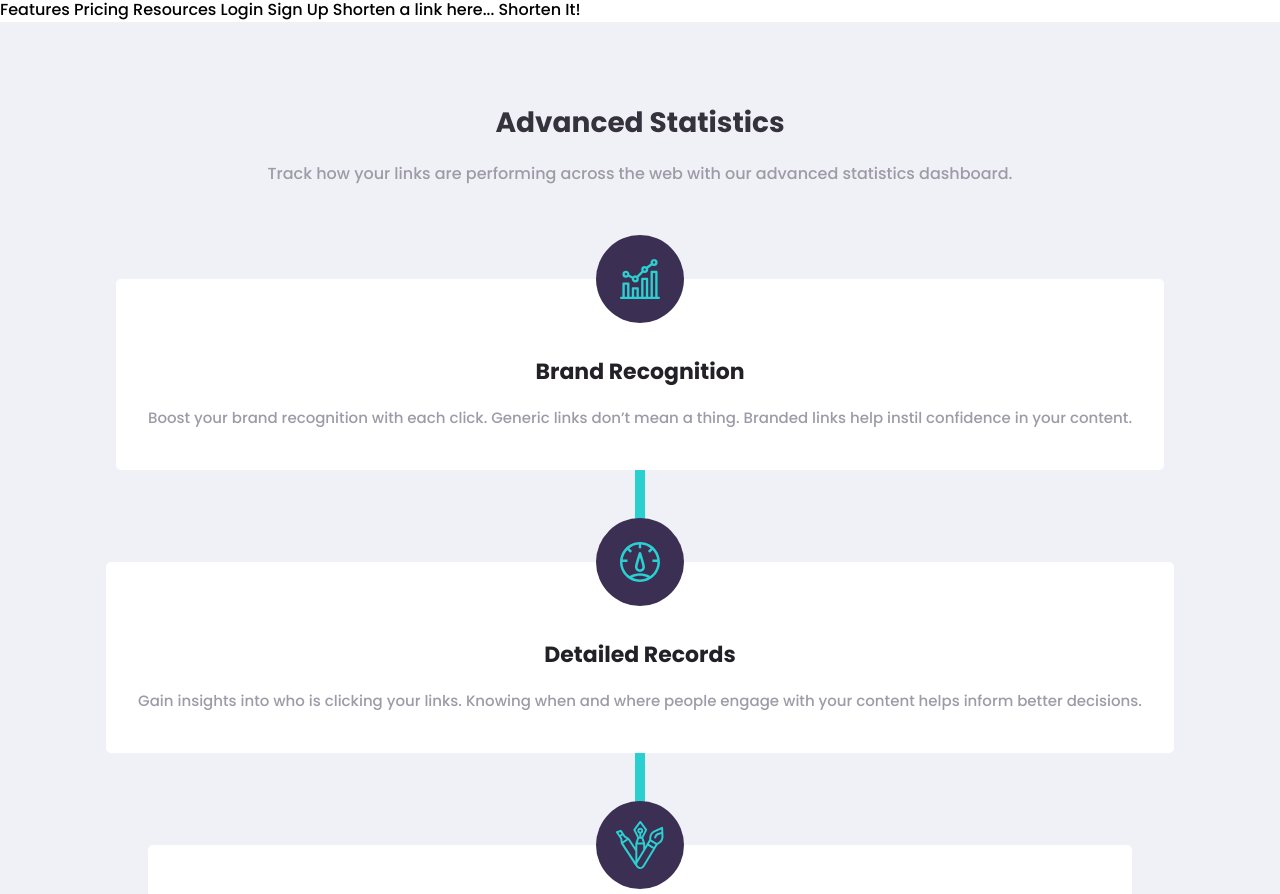
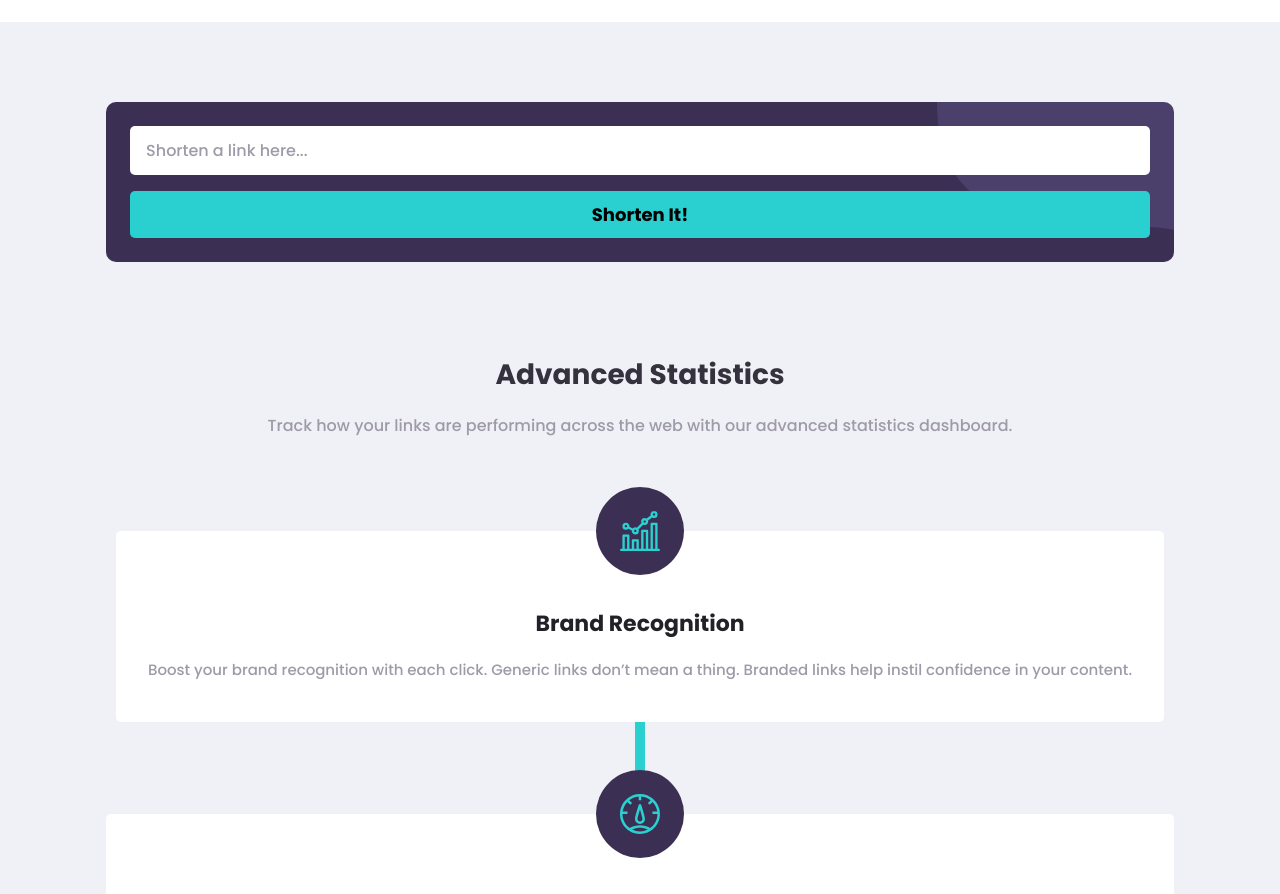
Before and after one commit to joao-lucas-dias/fm-url-shortening, a React (Vite) app: page / in a window 1280 px wide. Shown: the part 1489-2383 px from the top of the page. Built offline with nearby package versions, Linux system fonts and the light colour scheme.

Commit message:
Add basic form structure

```diff
--- a/src/App.tsx
+++ b/src/App.tsx
@@ -1,13 +1,13 @@
 import Hero from "./components/Hero/Hero";
 import Main from "./components/Main/Main";
-import Cta from "./components/Cta/CTA";
+import Cta from "./components/Cta/Cta";
 import Footer from "./components/Footer/Footer";
 
 const App = () => {
 	return (
 		<>
+			Features Pricing Resources Login Sign Up
 			<Hero />
-			Features Pricing Resources Login Sign Up Shorten a link here... Shorten It!
 			<Main />
 			<Cta />
 			<Footer />
--- /dev/null
+++ b/src/components/Form/Form.module.css
@@ -0,0 +1,32 @@
+.form {
+  display: grid;
+  row-gap: 1em;
+  padding: 1.5em;
+  border-radius: 10px;
+  background-image: url("/images/bg-shorten-mobile.svg");
+  background-position: 100% 0;
+  background-repeat: no-repeat;
+  background-color: var(--color-primary-violet);
+}
+
+.form > input {
+  font-size: 16px;
+  padding: .75em 1em;
+  border: none;
+  border-radius: 5px;
+  color: var(--color-neutral-light);
+  background-color: white;
+}
+
+.form > input::placeholder {
+  color: var(--color-neutral-light);
+}
+
+.form > button {
+  font-size: 18px;
+  font-weight: var(--font-weight-bold);
+  padding-block: .565em;
+  border: none;
+  border-radius: 5px;
+  background-color: var(--color-primary-cyan);
+}
--- /dev/null
+++ b/src/components/Form/Form.tsx
@@ -0,0 +1,26 @@
+import { ChangeEvent, FormEvent, useState } from "react";
+import classes from "./Form.module.css";
+
+const Form = () => {
+  const [enteredUrl, setEnteredUrl] = useState("");
+
+  const formSubmitHandler = (event: FormEvent<HTMLFormElement>) => {
+    event.preventDefault();
+  };
+
+  const inputChangeHandler = (event: ChangeEvent<HTMLInputElement>) => {
+    setEnteredUrl(event.target.value);
+  };
+
+	return (
+		<>
+			<form onSubmit={formSubmitHandler} className={classes.form}>
+				<input type="text" onChange={inputChangeHandler} placeholder="Shorten a link here..." />
+				<button type="submit">Shorten It!</button>
+			</form>
+			{false && <ul className={classes.results_list}></ul>}
+		</>
+	);
+};
+
+export default Form;
--- a/src/components/Main/Main.tsx
+++ b/src/components/Main/Main.tsx
@@ -1,8 +1,10 @@
+import Form from "../Form/Form";
 import classes from "./Main.module.css";
 
 const Main = () => {
 	return (
 		<main className={classes.main}>
+			<Form />
 			<header className={classes.header}>
 				<h2>Advanced Statistics</h2>
 				<p>
```
